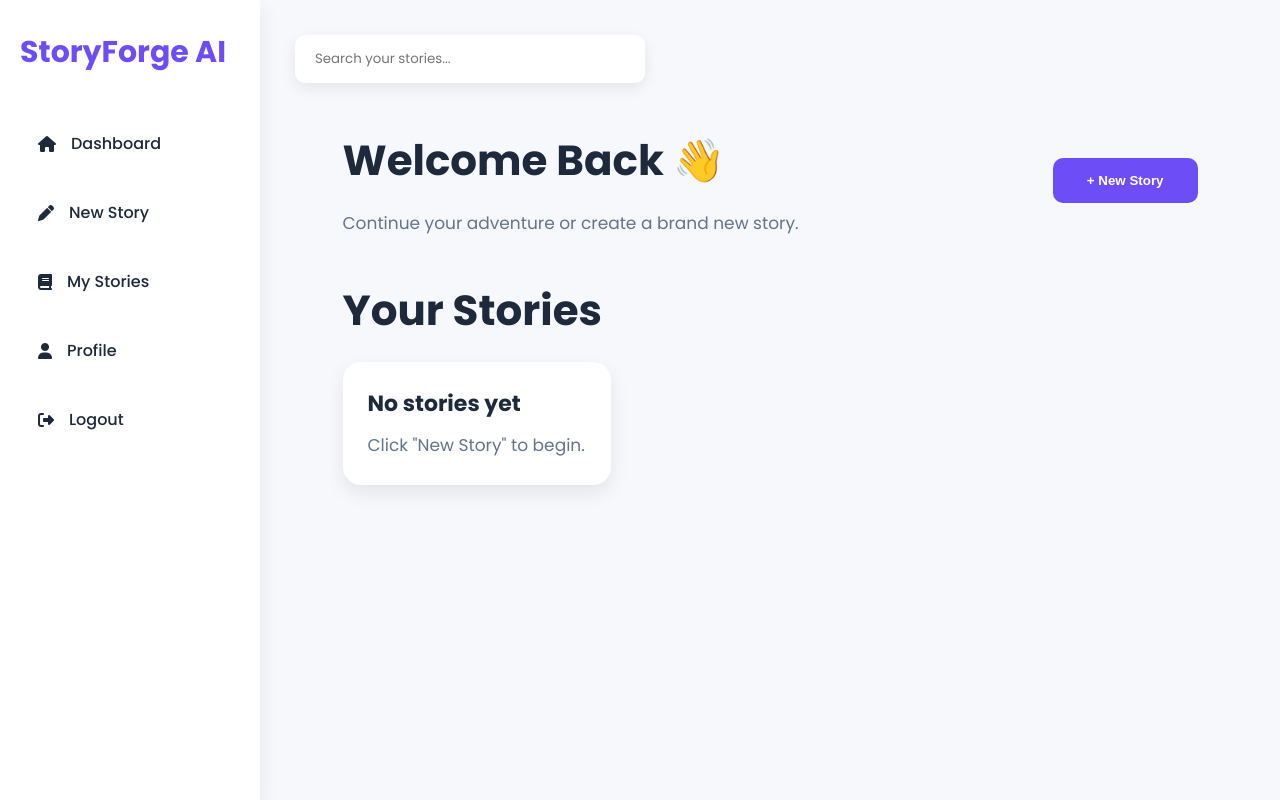
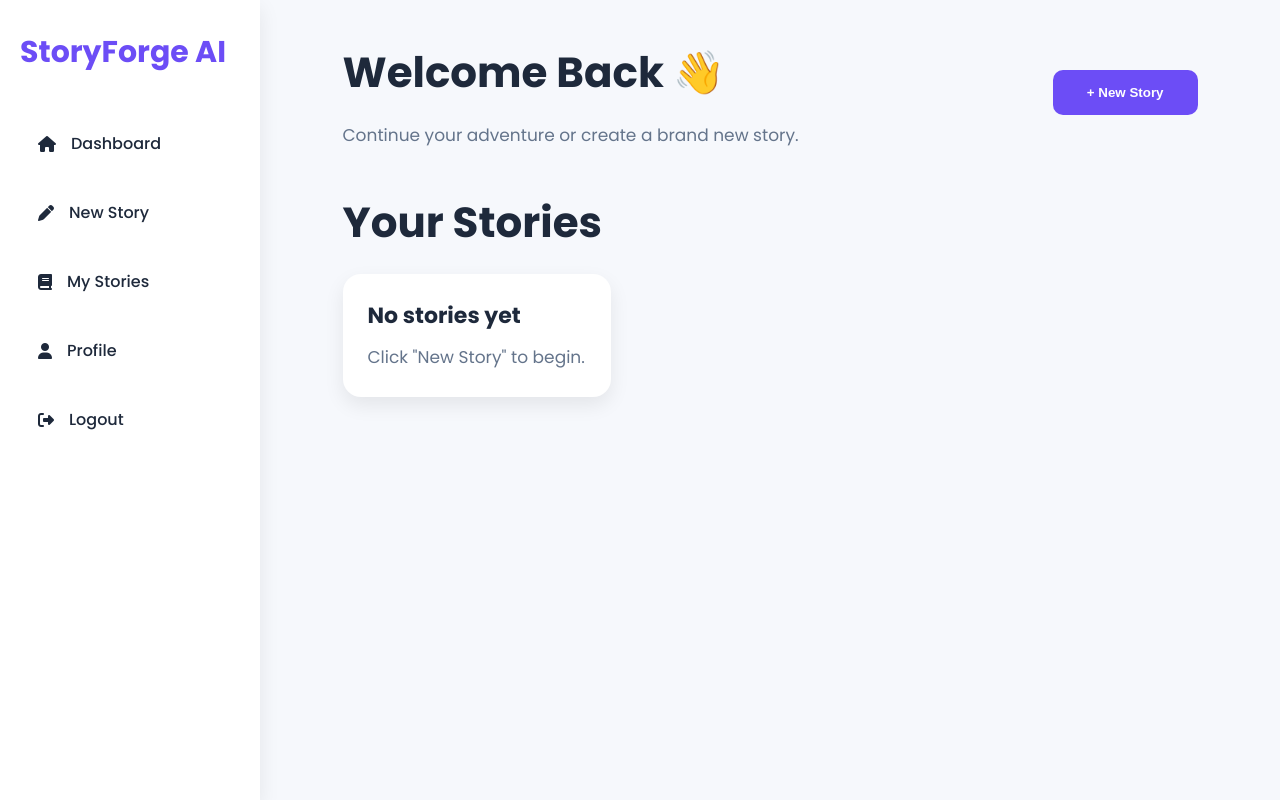
Before and after one commit to anujnunse312008/DevKriti_2026, a plain HTML site: page frontend/dashboard.html in a window 1280 px wide. Drawn offline with Linux system fonts and the light colour scheme; no server answers.

Commit message:
small change in frontend

```diff
--- a/frontend/dashboard.html
+++ b/frontend/dashboard.html
@@ -84,13 +84,7 @@ Logout
 
 <main class="main">
 
-<div class="topbar">
 
-<input
-type="text"
-placeholder="Search your stories...">
-
-</div>
 
 <section class="welcome">
 
```
